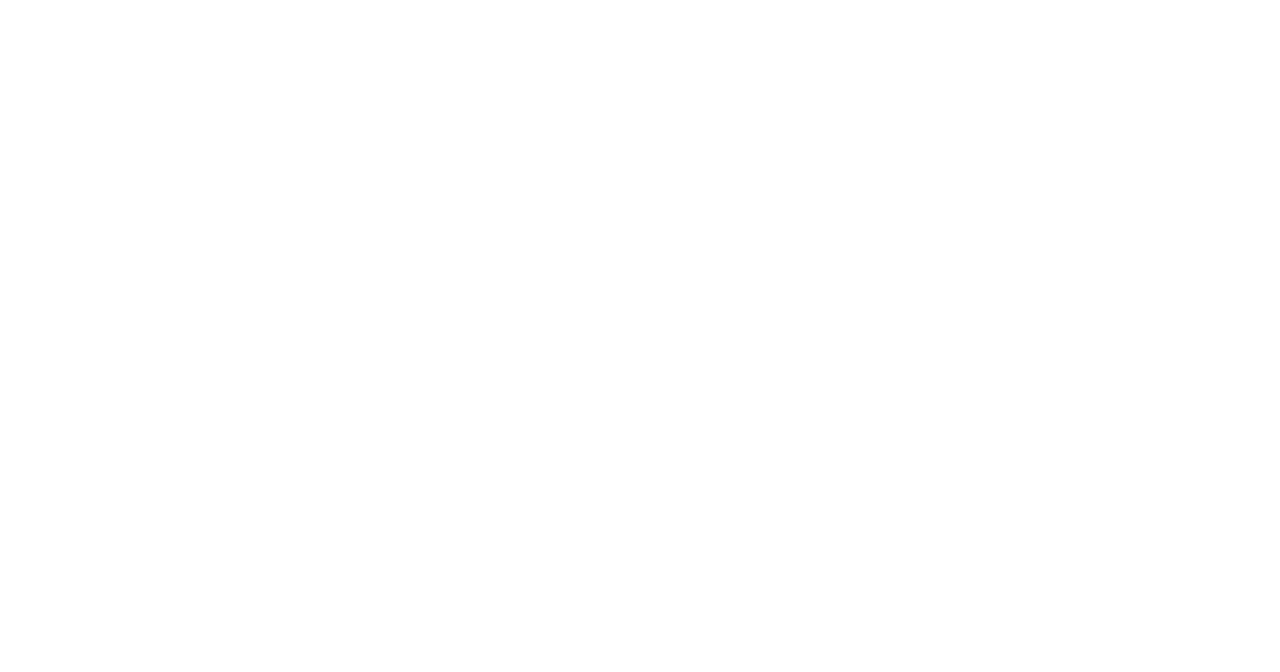
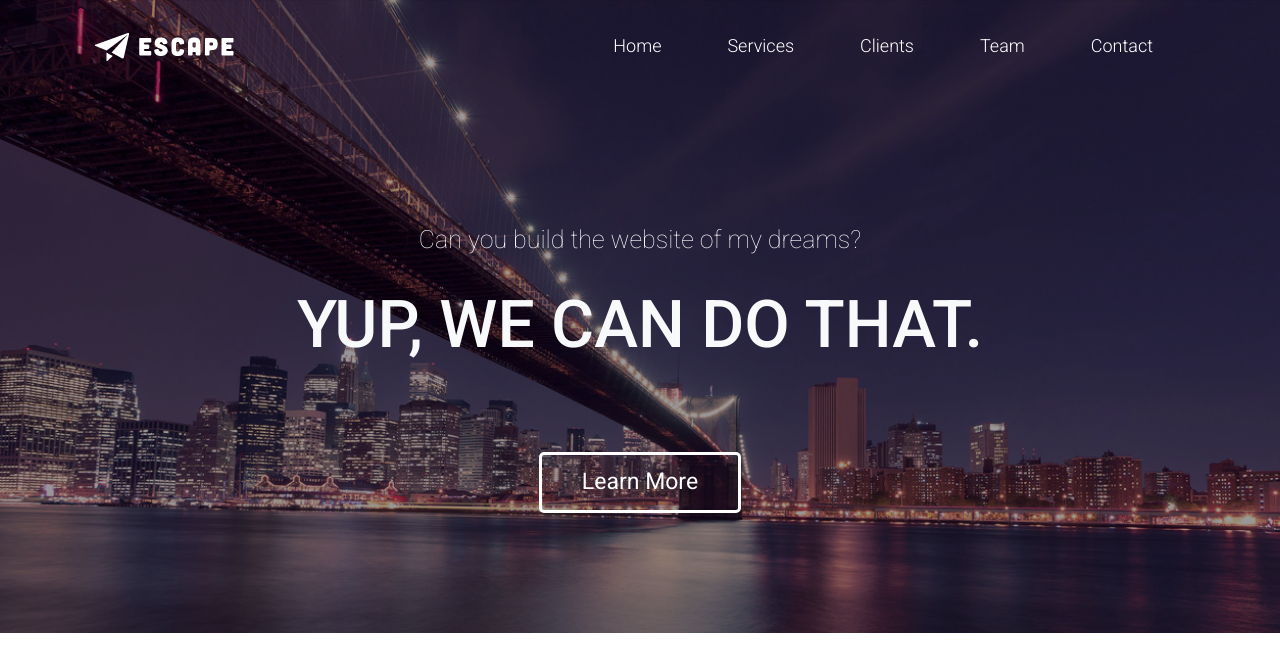
Before and after one commit to moinsoft/Escape, a plain HTML site: page index.html in a window 1280 px wide. Drawn offline with nearby package versions, Linux system fonts and the light colour scheme.

Commit message:
Header Section Done

```diff
--- a/css/style.css
+++ b/css/style.css
@@ -7,3 +7,75 @@
 body{
   scroll-behavior: smooth;
 }
+
+/*===================================
+Header Section
+=====================================*/
+
+.header{
+  background-image: url(../assets/bg/bg-1.jpg);
+  background-size: cover;
+  background-repeat: no-repeat;
+  background-position: center;
+  position: relative;
+}
+
+.header::after{
+  content: '';
+  position: absolute;
+  background: #000000;
+  width: 100%;
+  height: 100%;
+  left: 0;
+  top: 0;
+  opacity: .4;
+  z-index:1;
+}
+
+.navbar{
+  z-index:11;
+}
+
+.menu ul li{
+  padding: 0 25px !important;
+}
+
+.menu ul li a{
+  font-size: 18px;
+  color: #ffffff !important;
+  font-weight: 300;
+}
+
+.banner-content{
+  z-index:11;
+  position: relative;
+}
+
+
+.banner-content h3{
+  font-size: 25px;
+  font-weight: 100;
+  margin: 150px 0 30px 0;
+}
+
+.banner-content h1{
+  font-size: 66px;
+  text-transform: uppercase;
+}
+
+.btn-custom{
+  color: #ffffff;
+  font-size: 23px;
+  padding: 10px 40px;
+  background:transparent;
+  border:3px solid #ffffff;
+  outline: none;
+  border-radius: 5px;
+  margin: 80px 0 120px 0;
+  transition: all 0.3s linear;
+}
+
+.btn-custom:hover{
+  background:#ffffff;
+  color: #000000;
+}
--- a/index.html
+++ b/index.html
@@ -20,6 +20,89 @@
   <body>
 
 
+    <!-- Header Section Start -->
+    <section class="header">
+
+      <div class="container">
+
+        <nav class="navbar navbar-expand-lg navbar-light pt-4">
+
+          <div class="container-fluid">
+
+            <a class="navbar-brand" href="index.html">
+
+              <img src="assets/logo/logo.png" alt="" class="img-fluid">
+
+            </a>
+
+
+            <button class="navbar-toggler" type="button" data-bs-toggle="collapse" data-bs-target="#navbarSupportedContent" aria-controls="navbarSupportedContent" aria-expanded="false" aria-label="Toggle navigation">
+              <span class="navbar-toggler-icon"></span>
+            </button>
+
+
+            <div class="collapse navbar-collapse menu" id="navbarSupportedContent">
+
+              <ul class="navbar-nav ms-auto mb-2 mb-lg-0">
+
+                <li class="nav-item">
+                  <a class="nav-link active" aria-current="page" href="#">Home</a>
+                </li>
+
+
+                <li class="nav-item">
+                  <a class="nav-link" href="#">Services</a>
+                </li>
+
+
+                <li class="nav-item">
+                  <a class="nav-link" href="#">Clients</a>
+                </li>
+
+
+                <li class="nav-item">
+                  <a class="nav-link" href="#">Team</a>
+                </li>
+
+
+                <li class="nav-item">
+                  <a class="nav-link" href="#">Contact</a>
+                </li>
+
+              </ul>
+
+            </div>
+
+          </div>
+
+        </nav>
+
+        <!-- Banner Section Start -->
+        <div class="row">
+
+          <div class="col-md-12">
+
+            <div class="banner-content text-center text-light">
+
+              <h3>Can you build the website of my dreams?</h3>
+
+              <h1>Yup, we can do that.</h1>
+
+              <button type="submit" class="btn-custom">Learn More</button>
+
+            </div>
+
+          </div>
+
+        </div>
+        <!-- Banner Section End -->
+
+      </div>
+
+    </section>
+    <!-- Header Section End -->
+
+
     <!-- Bootstrap Bundle with Popper -->
     <script src="https://cdn.jsdelivr.net/npm/bootstrap@5.0.2/dist/js/bootstrap.bundle.min.js"></script>
 
```
